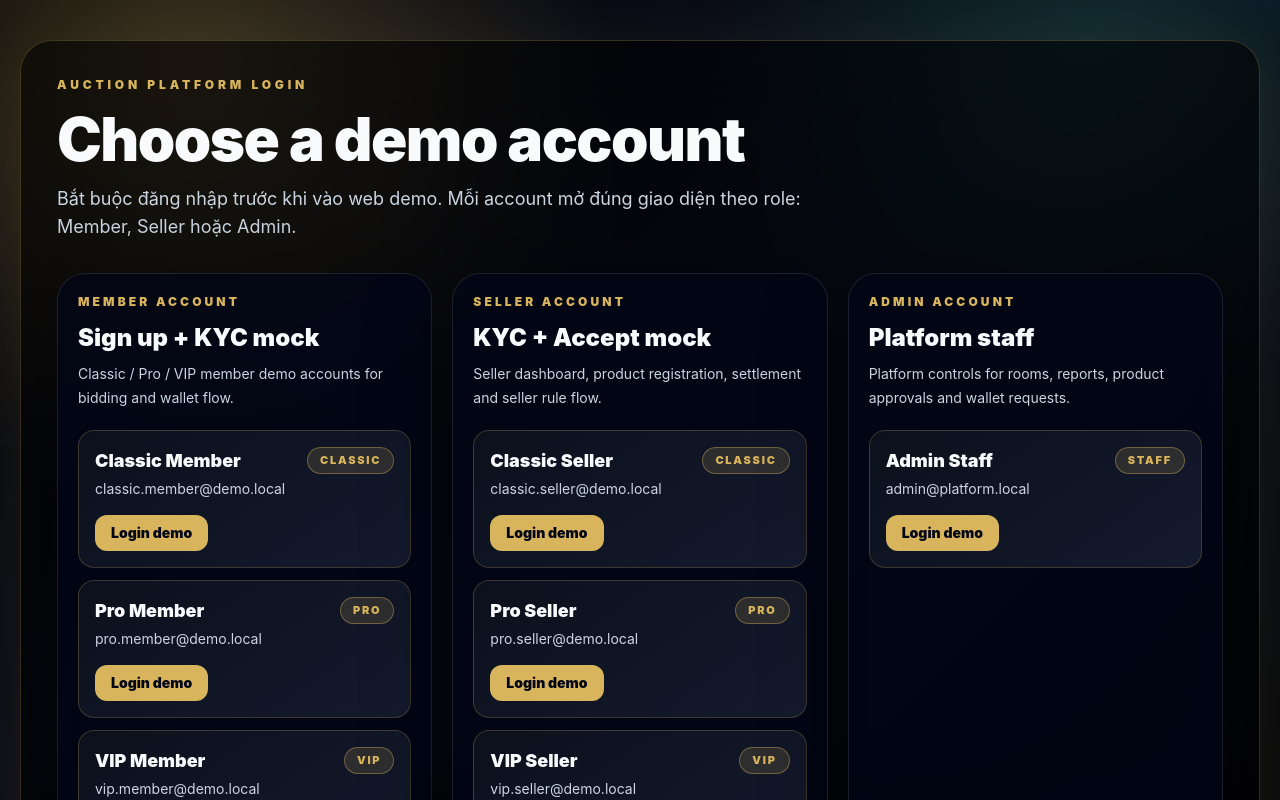
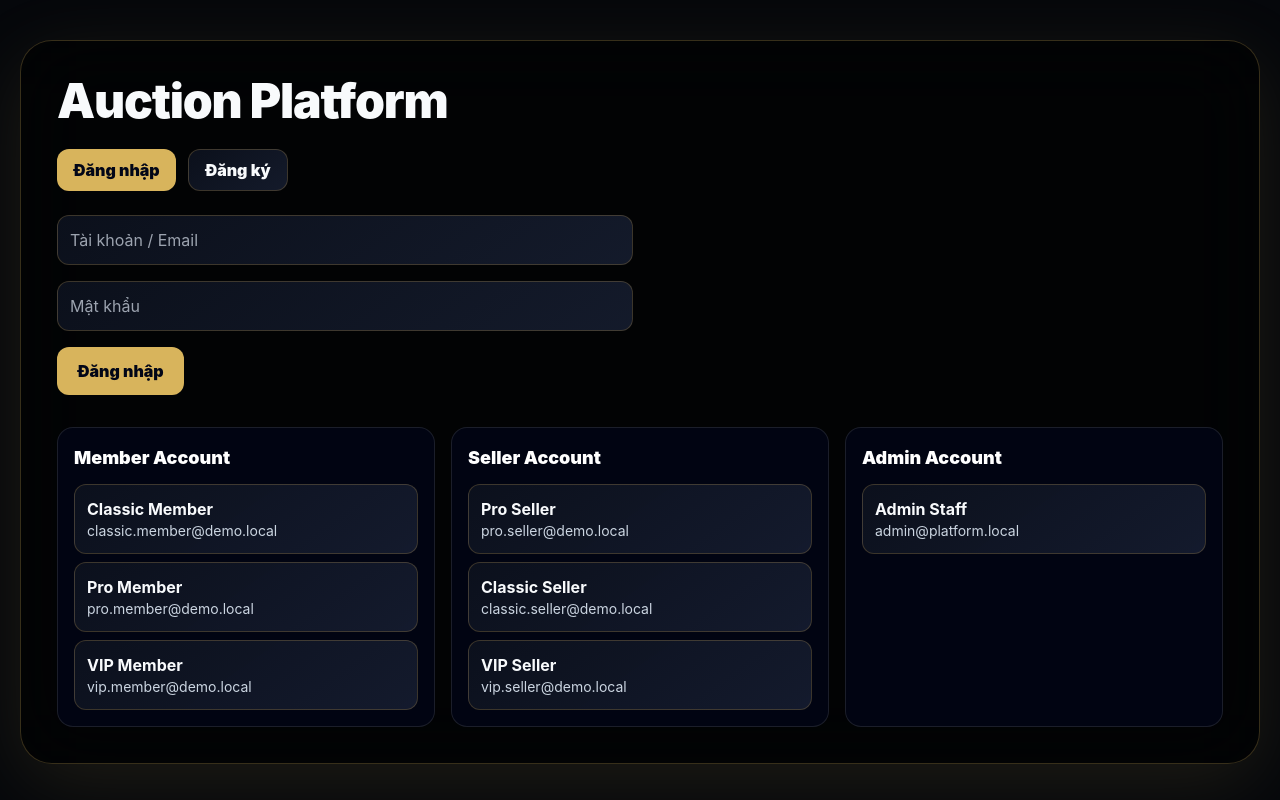
Before and after one commit to leojussleo-tester/auction-credit-platform-demo, a React (Vite) app: page / in a window 1280 px wide. Shown: the top 800 px of the page. Built offline with nearby package versions, Linux system fonts and the light colour scheme.

Commit message:
Fix auth session, login form, and registration flow

```diff
--- a/src/App.jsx
+++ b/src/App.jsx
@@ -10,9 +10,8 @@ import BidPage from './pages/BidPage'
 import BidRoom from './pages/BidRoom'
 import SellerDashboard from './pages/SellerDashboard'
 import AdminDashboard from './pages/AdminDashboard'
-import { DEMO_ACCOUNTS } from './data/demoAccounts'
 
-const AUTH_KEY = 'auction_platform_login_v2_user_id'
+const AUTH_KEY = 'auction_platform_session_user_id'
 
 function getRoute() {
   const hash = window.location.hash.replace('#', '')
@@ -47,15 +46,15 @@ function Router({ onLogout }) {
 }
 
 function AuthGate() {
-  const { setCurrentUser } = useAuction()
-  const [selectedUserId, setSelectedUserId] = useState(() => localStorage.getItem(AUTH_KEY) || '')
+  const { setCurrentUser, state, registerUser } = useAuction()
+  const [selectedUserId, setSelectedUserId] = useState(() => sessionStorage.getItem(AUTH_KEY) || '')
   const [loading, setLoading] = useState(false)
 
-  const loginUsers = useMemo(() => DEMO_ACCOUNTS, [])
+  const loginUsers = useMemo(() => state.users, [state.users])
 
   useEffect(() => {
     if (!selectedUserId) return
-    localStorage.setItem(AUTH_KEY, selectedUserId)
+    sessionStorage.setItem(AUTH_KEY, selectedUserId)
     setCurrentUser(selectedUserId)
   }, [selectedUserId, setCurrentUser])
 
@@ -70,13 +69,20 @@ function AuthGate() {
   }
 
   function handleLogout() {
-    localStorage.removeItem(AUTH_KEY)
+    sessionStorage.removeItem(AUTH_KEY)
     setSelectedUserId('')
     window.location.hash = '#/'
   }
 
+  function handleRegister(payload) {
+    const result = registerUser(payload)
+    if (!result.ok) return result
+    handleLogin(result.userId)
+    return { ok: true }
+  }
+
   if (loading) return <LoadingScreen />
-  if (!selectedUserId) return <LoginPage users={loginUsers} onLogin={handleLogin} />
+  if (!selectedUserId) return <LoginPage users={loginUsers} onLogin={handleLogin} onRegister={handleRegister} />
 
   return <Router onLogout={handleLogout} />
 }
--- a/src/components/LoginPage.jsx
+++ b/src/components/LoginPage.jsx
@@ -1,74 +1,110 @@
+import { useMemo, useState } from 'react'
+
 const groups = [
-  {
-    key: 'buyer',
-    title: 'Member Account',
-    subtitle: 'Sign up + KYC mock',
-    description: 'Classic / Pro / VIP member demo accounts for bidding and wallet flow.',
-  },
-  {
-    key: 'seller',
-    title: 'Seller Account',
-    subtitle: 'KYC + Accept mock',
-    description: 'Seller dashboard, product registration, settlement and seller rule flow.',
-  },
-  {
-    key: 'admin',
-    title: 'Admin Account',
-    subtitle: 'Platform staff',
-    description: 'Platform controls for rooms, reports, product approvals and wallet requests.',
-  },
+  { key: 'buyer', title: 'Member Account' },
+  { key: 'seller', title: 'Seller Account' },
+  { key: 'admin', title: 'Admin Account' },
 ]
 
-function tierOf(user) {
-  return user.memberLevelOverride || user.sellerTier || (user.role === 'admin' ? 'STAFF' : 'CLASSIC')
-}
+export default function LoginPage({ users, onLogin, onRegister }) {
+  const [activeTab, setActiveTab] = useState('login')
+  const [loginForm, setLoginForm] = useState({ email: '', password: '' })
+  const [registerForm, setRegisterForm] = useState({
+    name: '', email: '', password: '', confirmPassword: '', accountType: 'member', shopName: '', phone: '', bankInfo: '',
+  })
+  const [error, setError] = useState('')
 
-export default function LoginPage({ users, onLogin }) {
+  const demoUsers = useMemo(() => users.filter((user) => ['buyer', 'seller', 'admin'].includes(user.role)), [users])
+
+  function submitLogin(event) {
+    event.preventDefault()
+    setError('')
+    const email = loginForm.email.trim().toLowerCase()
+    const user = users.find((item) => item.email.toLowerCase() === email)
+    if (!user) return setError('Không tìm thấy tài khoản.')
+    const password = user.password || 'demo123'
+    if (loginForm.password !== password) return setError('Sai mật khẩu.')
+    onLogin(user.id)
+  }
+
+  function fillDemoAccount(user) {
+    setLoginForm({ email: user.email, password: user.password || 'demo123' })
+    setActiveTab('login')
+    setError('')
+  }
+
+  function submitRegister(event) {
+    event.preventDefault()
+    setError('')
+    if (registerForm.password !== registerForm.confirmPassword) return setError('Mật khẩu xác nhận không khớp.')
+    if (registerForm.accountType === 'seller' && (!registerForm.shopName || !registerForm.phone || !registerForm.bankInfo)) {
+      return setError('Seller cần nhập Shop name, SĐT và Bank info.')
+    }
+    const result = onRegister({
+      name: registerForm.name.trim(),
+      email: registerForm.email.trim(),
+      password: registerForm.password,
+      accountType: registerForm.accountType === 'seller' ? 'seller' : 'member',
+      shopName: registerForm.shopName.trim(),
+      phone: registerForm.phone.trim(),
+      bankInfo: registerForm.bankInfo.trim(),
+    })
+    if (!result.ok) return setError(result.message || 'Đăng ký thất bại.')
+  }
+
   return (
     <main className="min-h-screen overflow-hidden bg-[#05070b] text-white">
-      <div className="pointer-events-none fixed inset-0 bg-[radial-gradient(circle_at_15%_10%,rgba(226,184,90,.24),transparent_32%),radial-gradient(circle_at_85%_5%,rgba(52,211,153,.13),transparent_28%),linear-gradient(135deg,#040507,#0b1020_55%,#06070b)]" />
       <section className="relative mx-auto flex min-h-screen max-w-7xl items-center px-5 py-10">
         <div className="w-full rounded-[2rem] border border-auction-gold/25 bg-black/55 p-5 shadow-luxury backdrop-blur-2xl md:p-9">
-          <div className="mb-8 max-w-3xl">
-            <p className="text-xs font-black uppercase tracking-[0.32em] text-auction-gold">Auction Platform Login</p>
-            <h1 className="mt-4 text-4xl font-black tracking-tight text-white md:text-6xl">Choose a demo account</h1>
-            <p className="mt-4 text-base leading-7 text-slate-300 md:text-lg">
-              Bắt buộc đăng nhập trước khi vào web demo. Mỗi account mở đúng giao diện theo role: Member, Seller hoặc Admin.
-            </p>
+          <h1 className="text-4xl font-black tracking-tight text-white md:text-5xl">Auction Platform</h1>
+          <div className="mt-6 flex gap-3">
+            <button onClick={() => setActiveTab('login')} className={`rounded-xl px-4 py-2 font-black ${activeTab === 'login' ? 'bg-auction-gold text-black' : 'bg-white/10 text-white'}`}>Đăng nhập</button>
+            <button onClick={() => setActiveTab('register')} className={`rounded-xl px-4 py-2 font-black ${activeTab === 'register' ? 'bg-auction-gold text-black' : 'bg-white/10 text-white'}`}>Đăng ký</button>
           </div>
 
-          <div className="grid gap-5 lg:grid-cols-3">
-            {groups.map((group) => {
-              const groupUsers = users.filter((user) => user.role === group.key)
-              return (
-                <section key={group.key} className="rounded-[1.75rem] border border-white/10 bg-slate-950/75 p-5 shadow-[0_24px_90px_rgba(0,0,0,.32)]">
-                  <p className="text-xs font-black uppercase tracking-[0.26em] text-auction-gold">{group.title}</p>
-                  <h2 className="mt-3 text-2xl font-black text-white">{group.subtitle}</h2>
-                  <p className="mt-2 min-h-[48px] text-sm leading-6 text-slate-300">{group.description}</p>
+          {activeTab === 'login' ? (
+            <form onSubmit={submitLogin} className="mt-6 max-w-xl space-y-4">
+              <input className="w-full rounded-xl border border-white/20 bg-white/5 p-3" placeholder="Tài khoản / Email" value={loginForm.email} onChange={(e) => setLoginForm((prev) => ({ ...prev, email: e.target.value }))} />
+              <input type="password" className="w-full rounded-xl border border-white/20 bg-white/5 p-3" placeholder="Mật khẩu" value={loginForm.password} onChange={(e) => setLoginForm((prev) => ({ ...prev, password: e.target.value }))} />
+              <button type="submit" className="rounded-xl bg-auction-gold px-5 py-3 font-black text-black">Đăng nhập</button>
+            </form>
+          ) : (
+            <form onSubmit={submitRegister} className="mt-6 grid max-w-3xl gap-3 md:grid-cols-2">
+              <input className="rounded-xl border border-white/20 bg-white/5 p-3" placeholder="Họ tên" value={registerForm.name} onChange={(e) => setRegisterForm((prev) => ({ ...prev, name: e.target.value }))} />
+              <input className="rounded-xl border border-white/20 bg-white/5 p-3" placeholder="Email" value={registerForm.email} onChange={(e) => setRegisterForm((prev) => ({ ...prev, email: e.target.value }))} />
+              <input type="password" className="rounded-xl border border-white/20 bg-white/5 p-3" placeholder="Mật khẩu" value={registerForm.password} onChange={(e) => setRegisterForm((prev) => ({ ...prev, password: e.target.value }))} />
+              <input type="password" className="rounded-xl border border-white/20 bg-white/5 p-3" placeholder="Xác nhận mật khẩu" value={registerForm.confirmPassword} onChange={(e) => setRegisterForm((prev) => ({ ...prev, confirmPassword: e.target.value }))} />
+              <select className="rounded-xl border border-white/20 bg-white/5 p-3" value={registerForm.accountType} onChange={(e) => setRegisterForm((prev) => ({ ...prev, accountType: e.target.value }))}>
+                <option value="member">Member</option>
+                <option value="seller">Seller</option>
+              </select>
+              {registerForm.accountType === 'seller' && (
+                <>
+                  <input className="rounded-xl border border-white/20 bg-white/5 p-3" placeholder="Shop name" value={registerForm.shopName} onChange={(e) => setRegisterForm((prev) => ({ ...prev, shopName: e.target.value }))} />
+                  <input className="rounded-xl border border-white/20 bg-white/5 p-3" placeholder="SĐT" value={registerForm.phone} onChange={(e) => setRegisterForm((prev) => ({ ...prev, phone: e.target.value }))} />
+                  <input className="rounded-xl border border-white/20 bg-white/5 p-3 md:col-span-2" placeholder="Bank info" value={registerForm.bankInfo} onChange={(e) => setRegisterForm((prev) => ({ ...prev, bankInfo: e.target.value }))} />
+                </>
+              )}
+              <button type="submit" className="rounded-xl bg-auction-gold px-5 py-3 font-black text-black md:col-span-2">Tạo tài khoản</button>
+            </form>
+          )}
 
-                  <div className="mt-5 space-y-3">
-                    {groupUsers.map((user) => (
-                      <button
-                        key={user.id}
-                        onClick={() => onLogin(user.id)}
-                        className="w-full rounded-2xl border border-white/10 bg-white/[0.055] p-4 text-left transition hover:-translate-y-0.5 hover:border-auction-gold/60 hover:bg-auction-gold/10"
-                      >
-                        <div className="flex items-start justify-between gap-3">
-                          <div>
-                            <p className="text-lg font-black text-white">{user.name}</p>
-                            <p className="mt-1 text-sm text-slate-300">{user.email}</p>
-                          </div>
-                          <span className="rounded-full border border-auction-gold/40 bg-auction-gold/15 px-3 py-1 text-[11px] font-black uppercase tracking-[0.16em] text-auction-gold">
-                            {tierOf(user)}
-                          </span>
-                        </div>
-                        <span className="mt-4 inline-flex rounded-xl bg-auction-gold px-4 py-2 text-sm font-black text-black">Login demo</span>
-                      </button>
-                    ))}
-                  </div>
-                </section>
-              )
-            })}
+          {error && <p className="mt-4 text-sm text-red-300">{error}</p>}
+
+          <div className="mt-8 grid gap-4 lg:grid-cols-3">
+            {groups.map((group) => (
+              <section key={group.key} className="rounded-2xl border border-white/10 bg-slate-950/75 p-4">
+                <h2 className="text-lg font-black">{group.title}</h2>
+                <div className="mt-3 space-y-2">
+                  {demoUsers.filter((user) => user.role === group.key).map((user) => (
+                    <button key={user.id} onClick={() => fillDemoAccount(user)} className="w-full rounded-xl border border-white/10 bg-white/5 p-3 text-left">
+                      <p className="font-bold">{user.name}</p>
+                      <p className="text-sm text-slate-300">{user.email}</p>
+                    </button>
+                  ))}
+                </div>
+              </section>
+            ))}
           </div>
         </div>
       </section>
--- a/src/context/AuctionContext.jsx
+++ b/src/context/AuctionContext.jsx
@@ -324,6 +324,45 @@ export function AuctionProvider({ children }) {
     setState((prev) => ({ ...ensureDemoUsers(prev), currentUserId: userId }))
   }
 
+  function registerUser(payload) {
+    const email = String(payload.email || '').trim().toLowerCase()
+    if (!email) return { ok: false, message: 'Email is required.' }
+    let result = { ok: true, userId: '' }
+    setState((prev) => {
+      const draft = clone(ensureDemoUsers(prev))
+      const exists = draft.users.find((user) => user.email.toLowerCase() === email)
+      if (exists) {
+        result = { ok: false, message: 'Email already exists.' }
+        return prev
+      }
+      const baseUser = {
+        id: nextId('u'),
+        name: payload.name,
+        email,
+        phone: payload.phone || '',
+        password: payload.password,
+        kycStatus: 'Pending',
+        sellerEnabled: false,
+        score: 0,
+        winsPaid: 0,
+        totalWonValue: 0,
+        failedPayments: [],
+        seriousFailedPayments: 0,
+        wallet: { available: 0, pending: 0 },
+        winHistory: [],
+        transactions: [],
+      }
+      const newUser = payload.accountType === 'seller'
+        ? { ...baseUser, role: 'seller', sellerTier: 'Classic', memberLevelOverride: 'Classic', shopName: payload.shopName || '', bankInfo: payload.bankInfo || '' }
+        : { ...baseUser, role: 'buyer', memberLevelOverride: 'Classic' }
+      draft.users = [newUser, ...draft.users]
+      result = { ok: true, userId: newUser.id }
+      addLog(draft, `${newUser.name} registered new ${newUser.role} account.`)
+      return draft
+    })
+    return result
+  }
+
   function resetDemo() {
     localStorage.removeItem(STORAGE_KEY)
     setState(ensureDemoUsers(initialState))
@@ -334,7 +373,7 @@ export function AuctionProvider({ children }) {
     followedRooms: state.rooms.filter((room) => state.followedRoomIds.includes(room.id)),
     updateCurrentUser, submitKyc, topUpCredit, toggleFollowRoom, placeBid, submitSellerProduct,
     adminUpdateUser, adminUpdateProduct, adminCreateRoom, adminUpdateRoom, adminMarkWinnerPaid,
-    adminMarkFailedPayment, adminApplyPenalty, adminReleaseSettlement, setCurrentUser, resetDemo, getPendingRate,
+    adminMarkFailedPayment, adminApplyPenalty, adminReleaseSettlement, setCurrentUser, registerUser, resetDemo, getPendingRate,
   }
 
   return <AuctionContext.Provider value={value}>{children}</AuctionContext.Provider>
```
